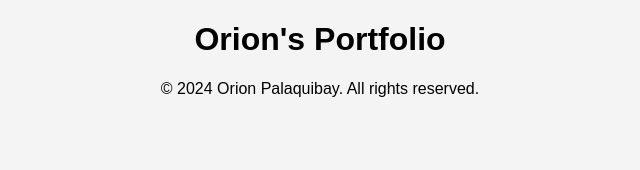
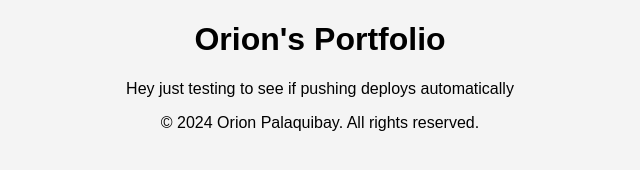
Before and after one commit to orionpal/orionpal.github.io, a plain HTML site: page public/index.html in a window 1280 px wide. Shown: the whole page, without its empty margins (320-960 px from the left). Drawn offline with Linux system fonts and the light colour scheme.

Commit message:
testing direct deployment

```diff
--- a/public/index.html
+++ b/public/index.html
@@ -3,7 +3,7 @@
 <head>
     <meta charset="UTF-8">
     <meta name="viewport" content="width=device-width, initial-scale=1.0">
-    <title>Hey man I'm trying my best</title>
+    <title>Orionpal</title>
     <style>
         /* Add your CSS styles here */
         body {
@@ -27,6 +27,9 @@
     <main>
         <!-- Main game area -->
         <div id="game-container">
+            <div>
+                Hey just testing to see if pushing deploys automatically
+            </div>
             <!-- Game content will be added here -->
         </div>
     </main>
```
